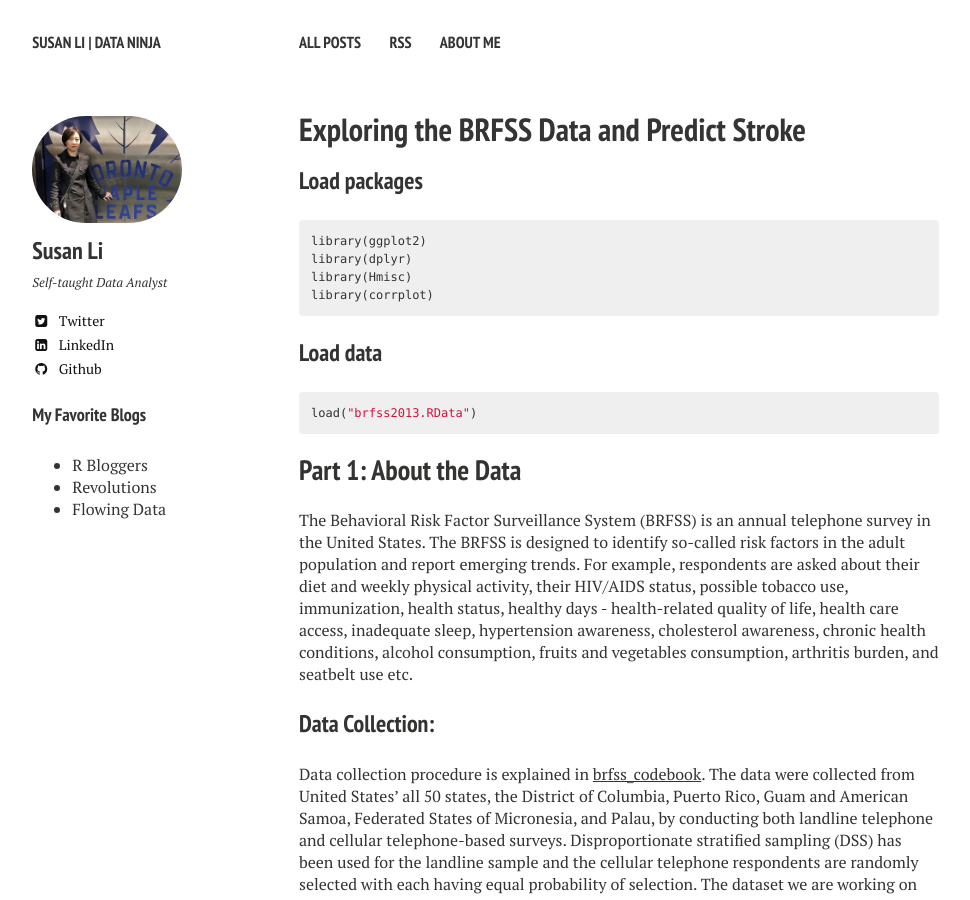
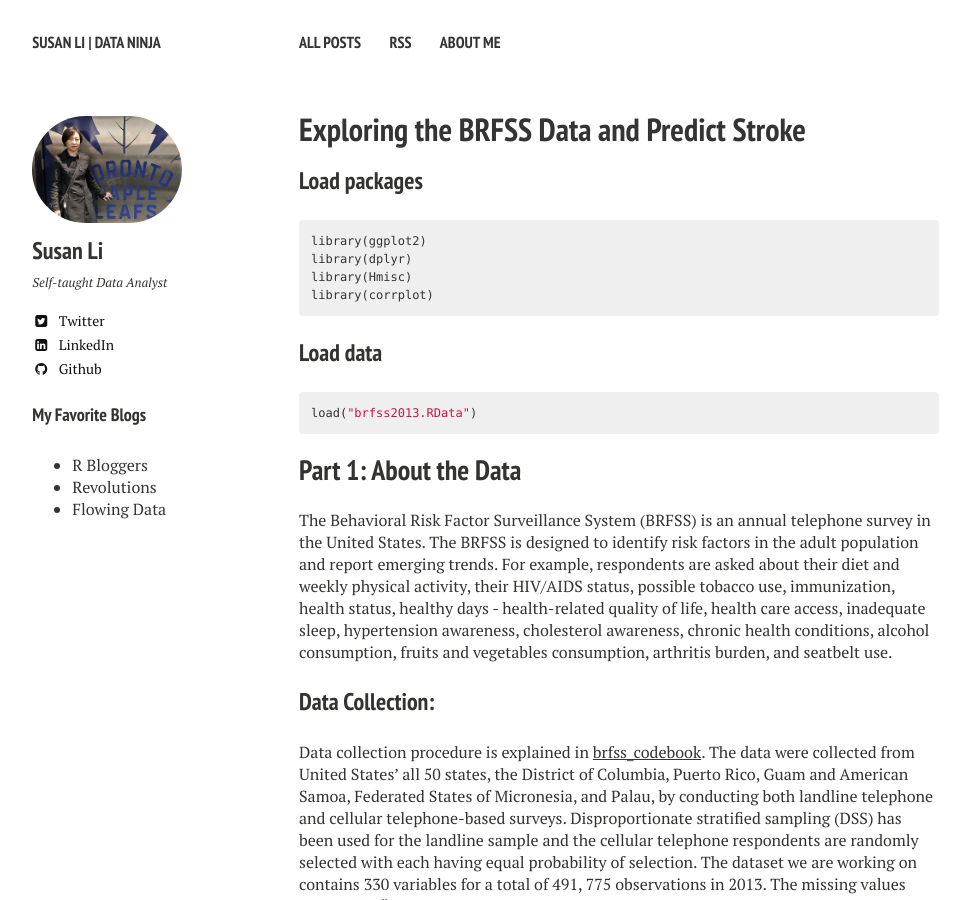
Before and after one commit to susanli2016/susanli2016.github.io, a Jekyll site: the page built from _posts/2017-05-08-brfss-data.md, in a window 1280 px wide and 900 px high. Shown: the whole window, without its empty margins (21-991 px from the left). Built offline with Jekyll 4.4.1, drawn with Linux system fonts in a browser that asks for light colours; nearby versions of some CDN libraries; library files that are not in the unit come from our copies; comment, search, counter and statistics services are not loaded; some of the changed text lies outside the part shown.

Commit message:
fix typo

```diff
--- a/_posts/2017-05-08-brfss-data.md
+++ b/_posts/2017-05-08-brfss-data.md
@@ -24,7 +24,7 @@ load("brfss2013.RData")
 
 ## Part 1: About the Data
 
-The Behavioral Risk Factor Surveillance System (BRFSS) is an annual telephone survey in the United States. The BRFSS is designed to identify so-called risk factors in the adult population and report emerging trends. For example, respondents are asked about their diet and weekly physical activity, their HIV/AIDS status, possible tobacco use, immunization, health status, healthy days - health-related quality of life, health care access, inadequate sleep, hypertension awareness, cholesterol awareness, chronic health conditions, alcohol consumption, fruits and vegetables consumption, arthritis burden, and seatbelt use etc.
+The Behavioral Risk Factor Surveillance System (BRFSS) is an annual telephone survey in the United States. The BRFSS is designed to identify risk factors in the adult population and report emerging trends. For example, respondents are asked about their diet and weekly physical activity, their HIV/AIDS status, possible tobacco use, immunization, health status, healthy days - health-related quality of life, health care access, inadequate sleep, hypertension awareness, cholesterol awareness, chronic health conditions, alcohol consumption, fruits and vegetables consumption, arthritis burden, and seatbelt use.
 
 ### Data Collection:
 
```
Also changed, not shown: other parts of _posts/2017-05-08-brfss-data.md (+11 -1 lines).
